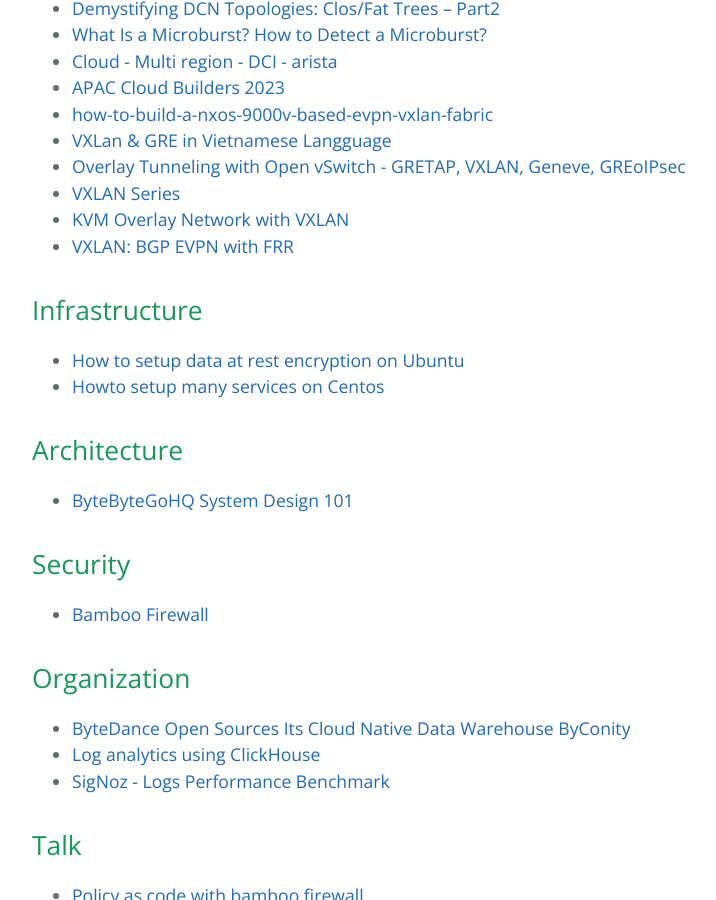
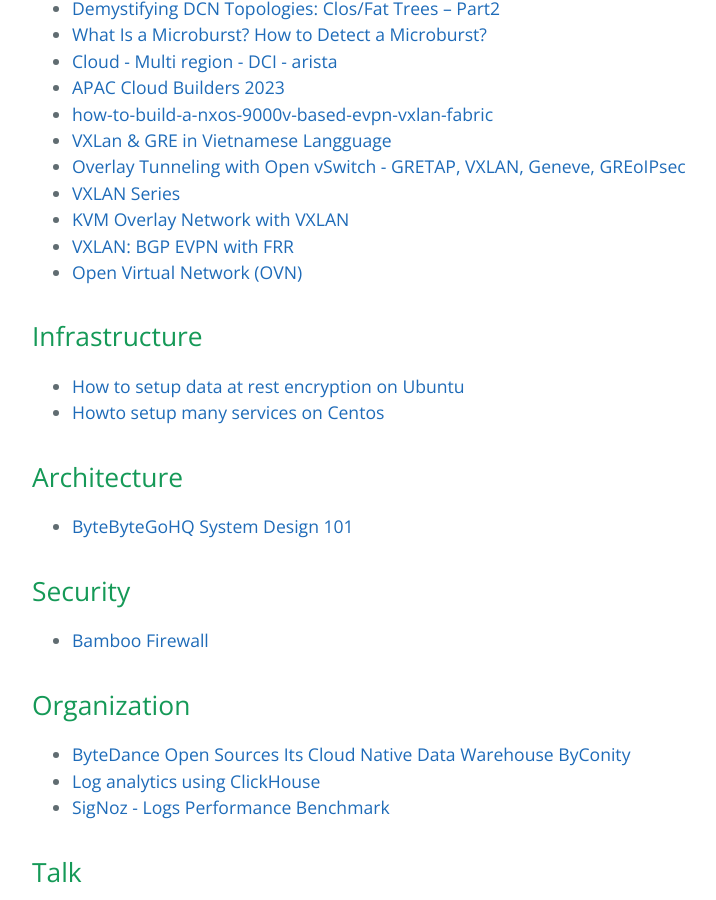
Before and after one commit to bienkma/bienkma.github.io, a Jekyll site: the page built from index.md, in a window 1280 px wide and 900 px high, scrolled down 2287 px. Shown: the whole window, without its empty margins (192-908 px from the left). Built offline with Jekyll 4.4.1, drawn with Linux system fonts in a browser that asks for light colours.

Commit message:
add OVN doc

```diff
--- a/index.md
+++ b/index.md
@@ -87,6 +87,7 @@ spec:
 * [VXLAN Series](https://blogs.vmware.com/vsphere/2013/04/vxlan-series-different-components-part-1.html)
 * [KVM Overlay Network with VXLAN](https://blog.dama.lol/kvm-overlay-network-with-vxlan)
 * [VXLAN: BGP EVPN with FRR](https://vincent.bernat.ch/en/blog/2017-vxlan-bgp-evpn)
+* [Open Virtual Network (OVN)](https://docs.ovn.org/_/downloads/en/stable/pdf/)
 
 ## Infrastructure
 * [How to setup data at rest encryption on Ubuntu](mysharing/database/data-at-rest.md)
```
